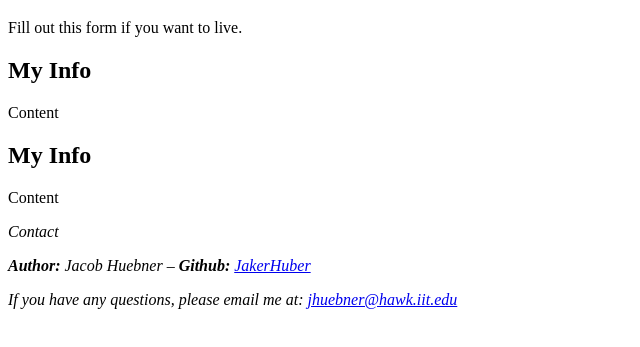
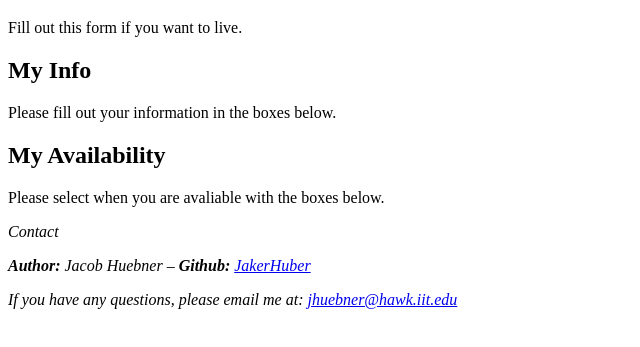
Before and after one commit to JakerHuber/lab4, a plain HTML site: page index.html in a window 1280 px wide. Shown: the part 61-408 px from the top of the page, without its empty margins (0-640 px from the left). Drawn offline with Linux system fonts and the light colour scheme.

Commit message:
Added friendly words

```diff
--- a/index.html
+++ b/index.html
@@ -13,12 +13,12 @@
     <!----------------------------------------------->
     <section> <!-- My info-->
       <h2>My Info</h2>
-      <p>Content</p>
+      <p>Please fill out your information in the boxes below.</p>
     </section>
     <!----------------------------------------------->
     <section> <!-- My Availability-->
-      <h2>My Info</h2>
-      <p>Content</p>
+      <h2>My Availability</h2>
+      <p>Please select when you are avaliable with the boxes below.</p>
     </section>
      <!----------------------------------------------->
     <footer>
```
